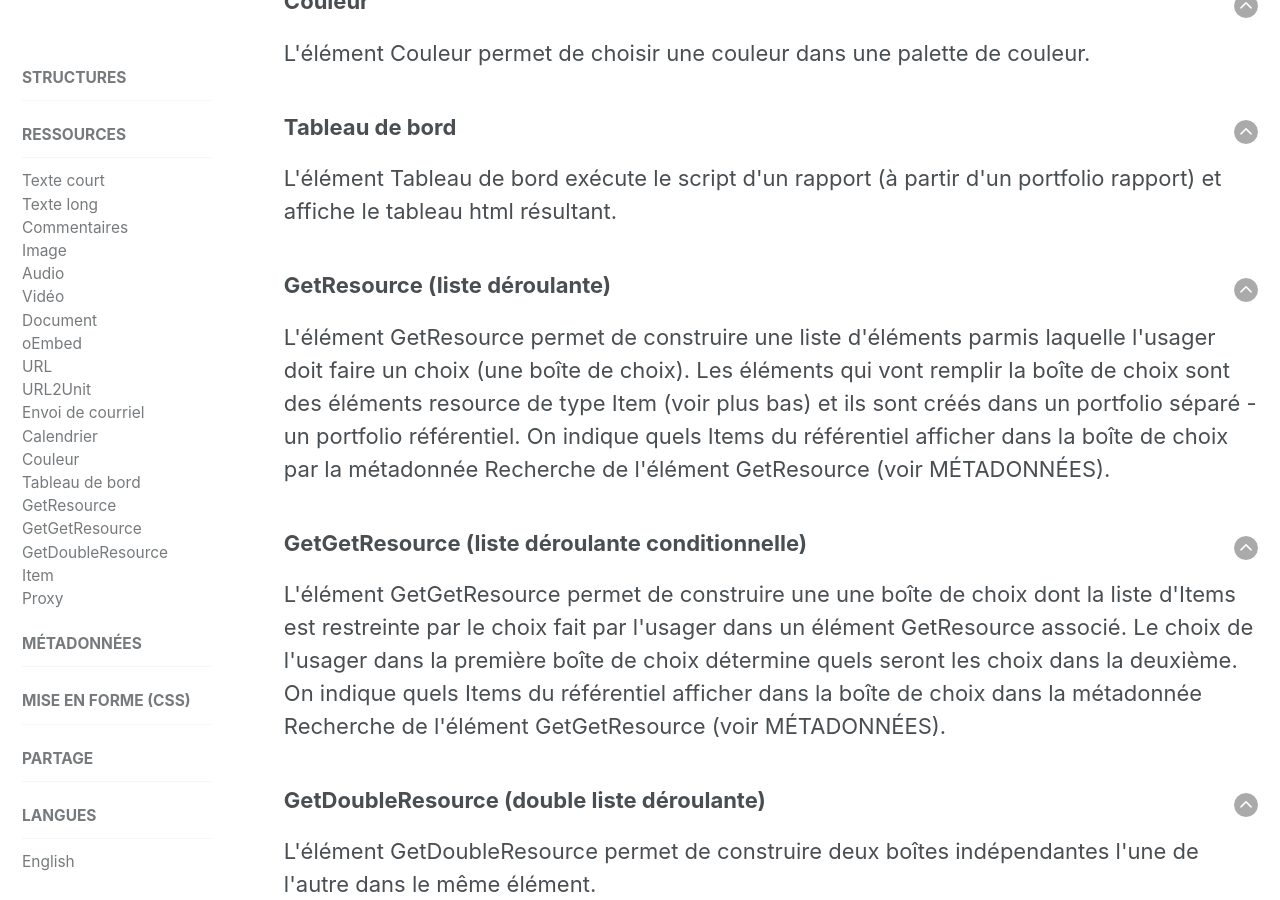
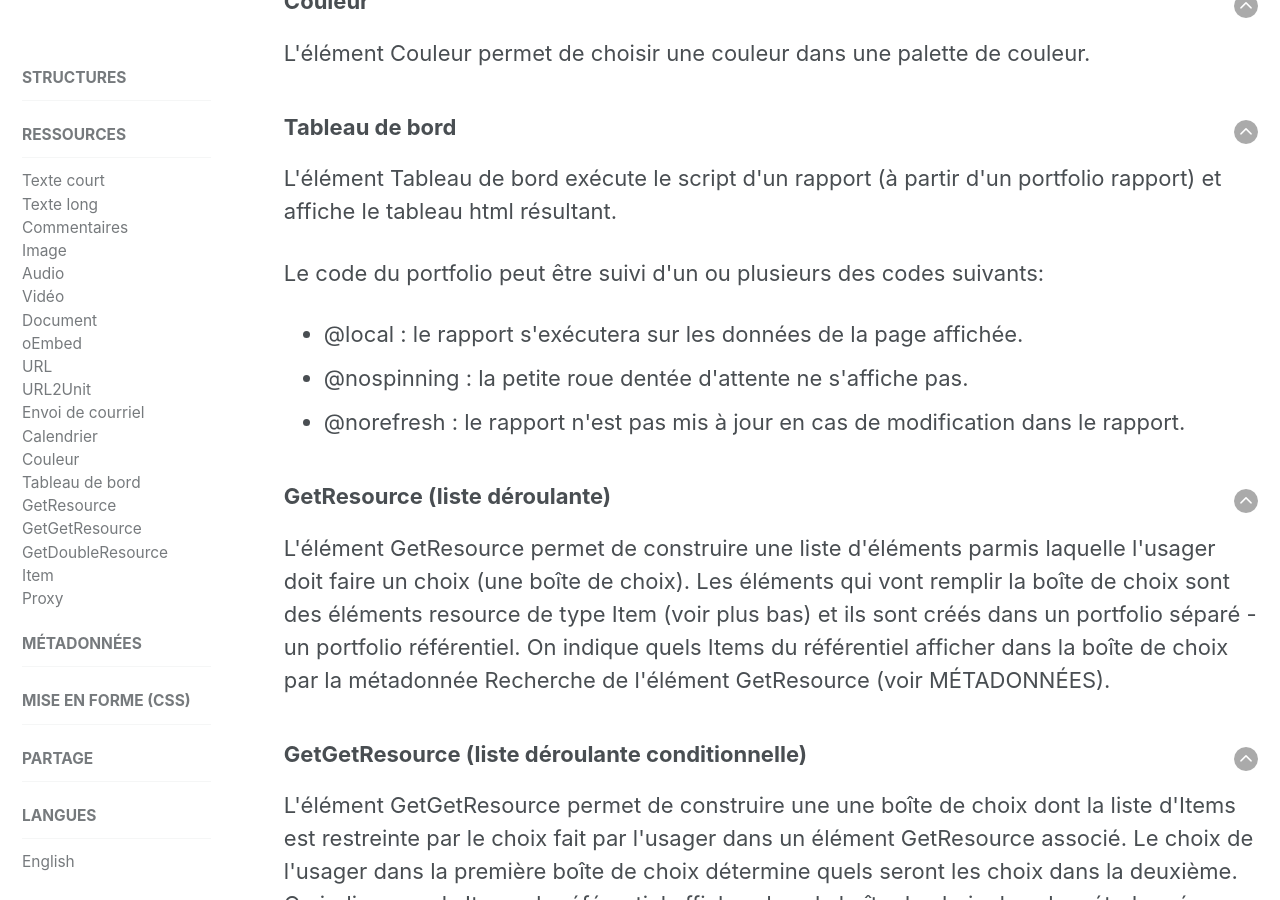
Before and after one commit to karutaproject/karuta-frontend-documentation, a Jekyll site: the page built from _pages/resources_fr.html, in a window 1280 px wide and 900 px high, scrolled down 4152 px. Built offline with Jekyll 4.4.1, drawn with Linux system fonts in a browser that asks for light colours.

Commit message:
Modification Tableau de bord

```diff
--- a/_pages/resources_fr.html
+++ b/_pages/resources_fr.html
@@ -173,8 +173,13 @@ sidebar:
 	<a style='float:right' href='#top'><img src='../assets/img/arrow-up.png'/></a>
 	<h3 id='dashboard'>Tableau de bord</h3>
 	<p>L'élément Tableau de bord exécute le script d'un rapport (à partir d'un portfolio rapport) et
-		affiche le tableau html résultant.
-	 </p>
+		affiche le tableau html résultant.</p>
+	<p>Le code du portfolio peut être suivi d'un ou plusieurs des codes suivants:</p>
+	<ul>
+		<li>@local : le rapport s'exécutera sur les données de la page affichée.</li>
+		<li>@nospinning : la petite roue dentée d'attente ne s'affiche pas.</li>
+		<li>@norefresh : le rapport n'est pas mis à jour en cas de modification dans le rapport.</li>
+	</ul>
 </article>
 
 <article>
```
